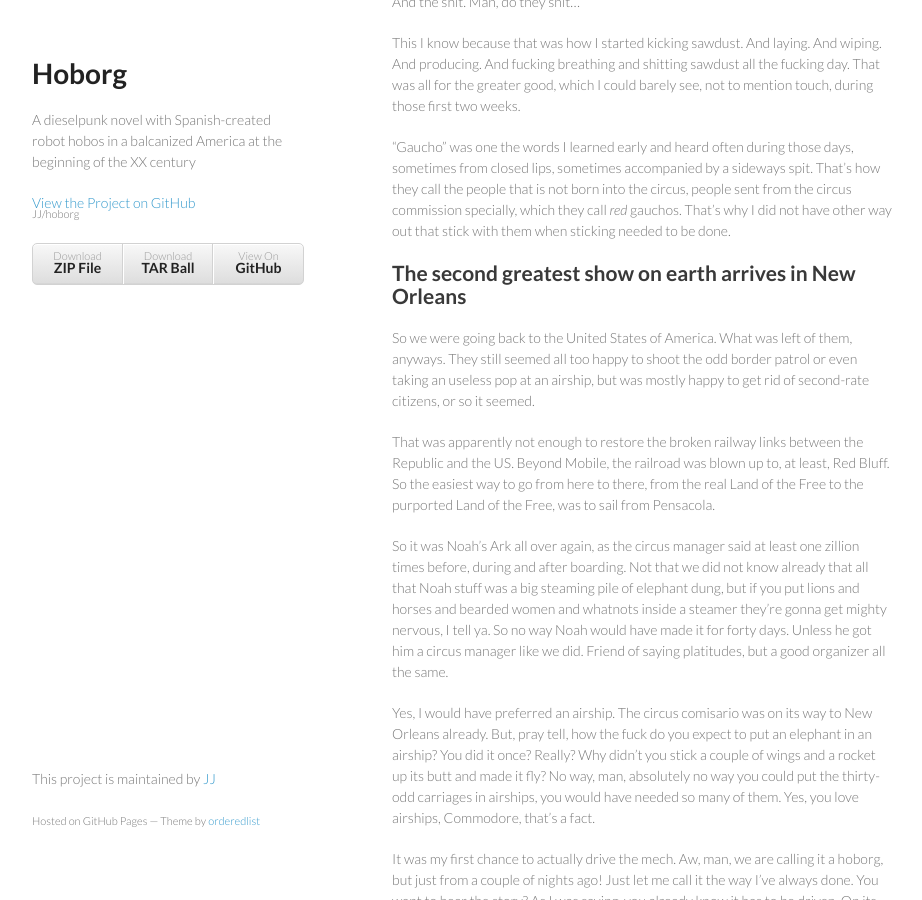
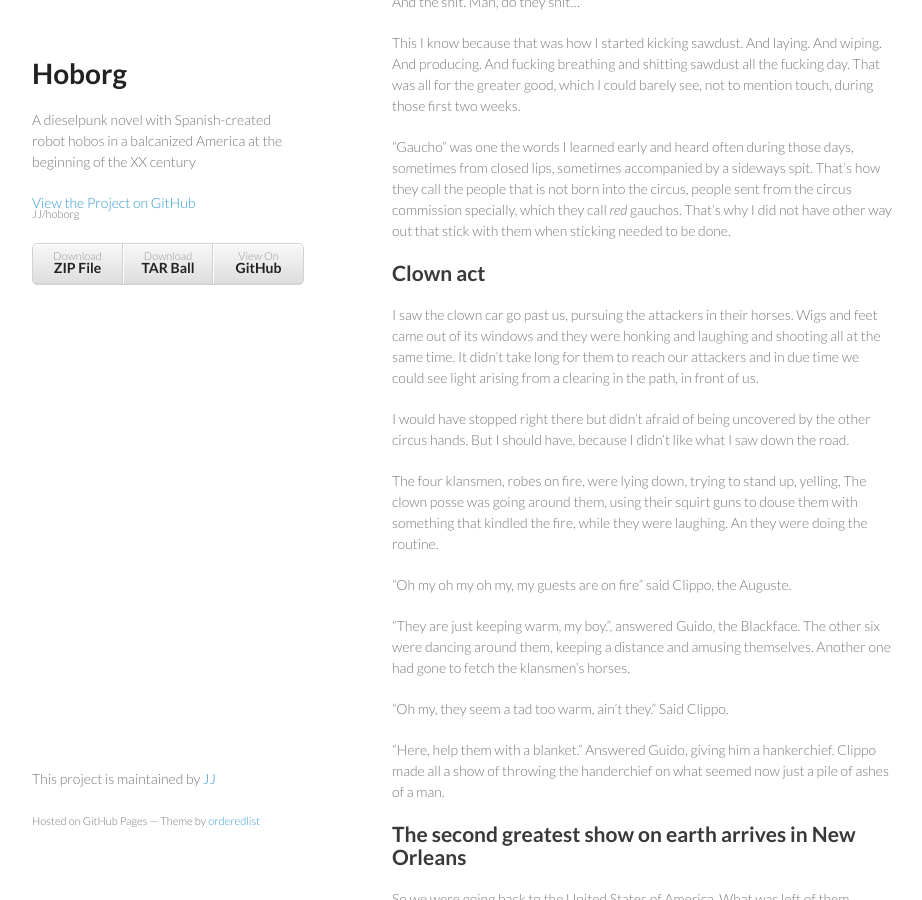
Before and after one commit to JJ/hoborg, a Jekyll site: the page built from text/text.md, in a window 1280 px wide and 900 px high, scrolled down 4515 px. Shown: the whole window, without its empty margins (178-1100 px from the left). Built offline with Jekyll 4.4.1, drawn with Linux system fonts in a browser that asks for light colours.

Commit message:
Sync text/text.md from master to gh-pages

```diff
--- a/text/text.md
+++ b/text/text.md
@@ -270,6 +270,39 @@ the circus, people sent from the circus commission specially, which
 they call *red* gauchos. That's why I did not have other way out that
 stick with them when sticking needed to be done.
 
+Clown act
+-------------
+
+I saw the clown car go past us, pursuing the attackers in their
+horses. Wigs and feet came out of its windows and they were honking
+and laughing and shooting all at the same time. It didn't take long
+for them to reach our attackers and in due time we could see light
+arising from a clearing in the path, in front of us.
+
+I would have stopped right there but didn't afraid of being uncovered
+by the other circus hands. But I should have, because I didn't like
+what I saw down the road.
+
+The four klansmen, robes on fire, were lying down, trying to stand up,
+yelling, The clown posse was going around them, using their squirt
+guns to douse them with something that kindled the fire, while they
+were laughing. An they were doing the routine.
+
+"Oh my oh my oh my, my guests are on fire" said Clippo, the Auguste.
+
+"They are just keeping warm, my boy.", answered Guido, the
+Blackface. The other six were dancing around them, keeping a distance
+and amusing themselves. Another one had gone to fetch the klansmen's
+horses.
+
+"Oh my, they seem a tad too warm, ain't they." Said Clippo.
+
+"Here, help them with a blanket." Answered Guido, giving him a
+hankerchief. Clippo made all a show of throwing the handerchief on
+what seemed now just a pile of ashes of a man.
+
+
+
 The second greatest show on earth arrives in New Orleans
 ----------------------------------------------------------------------------
 
```
